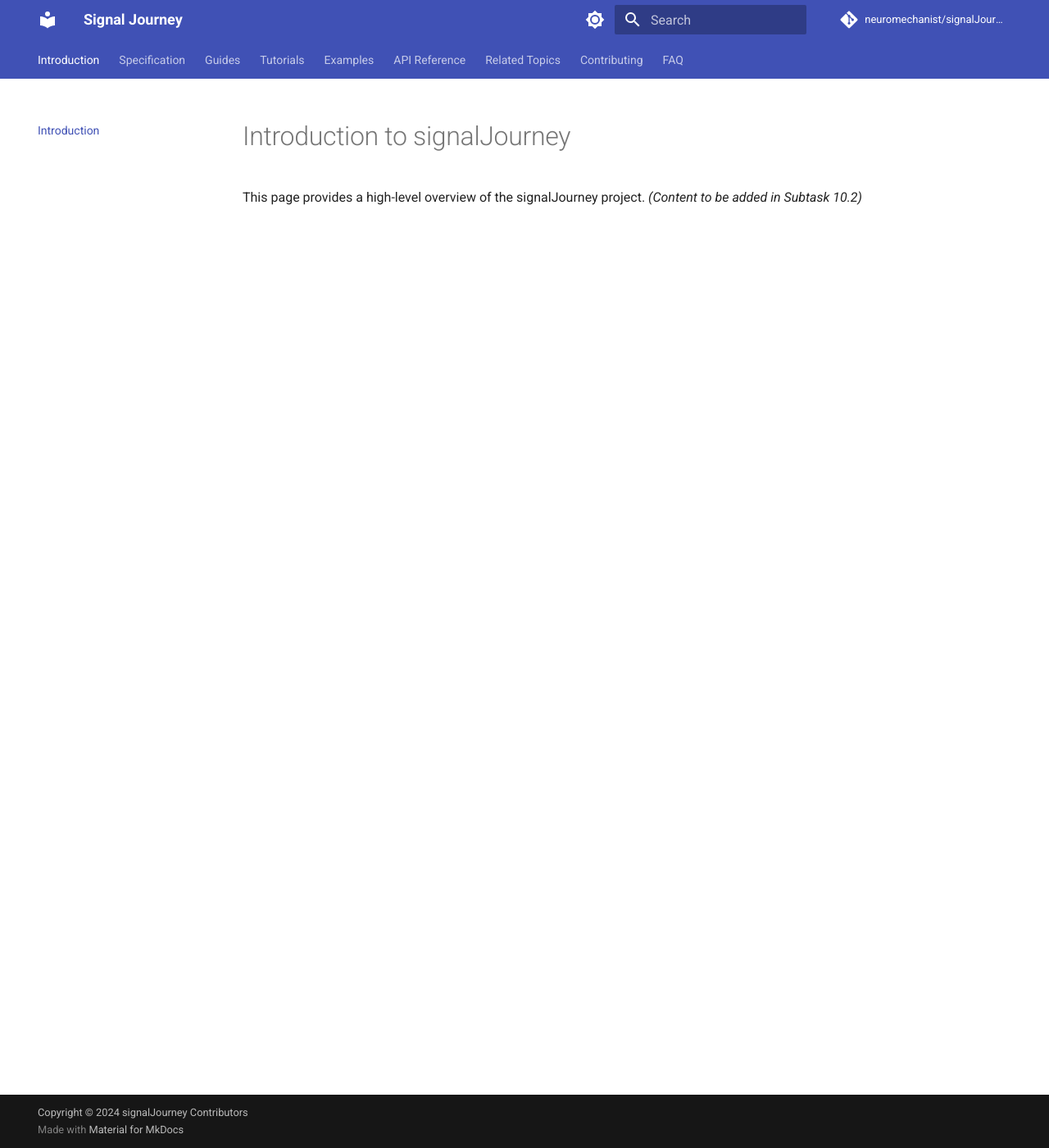
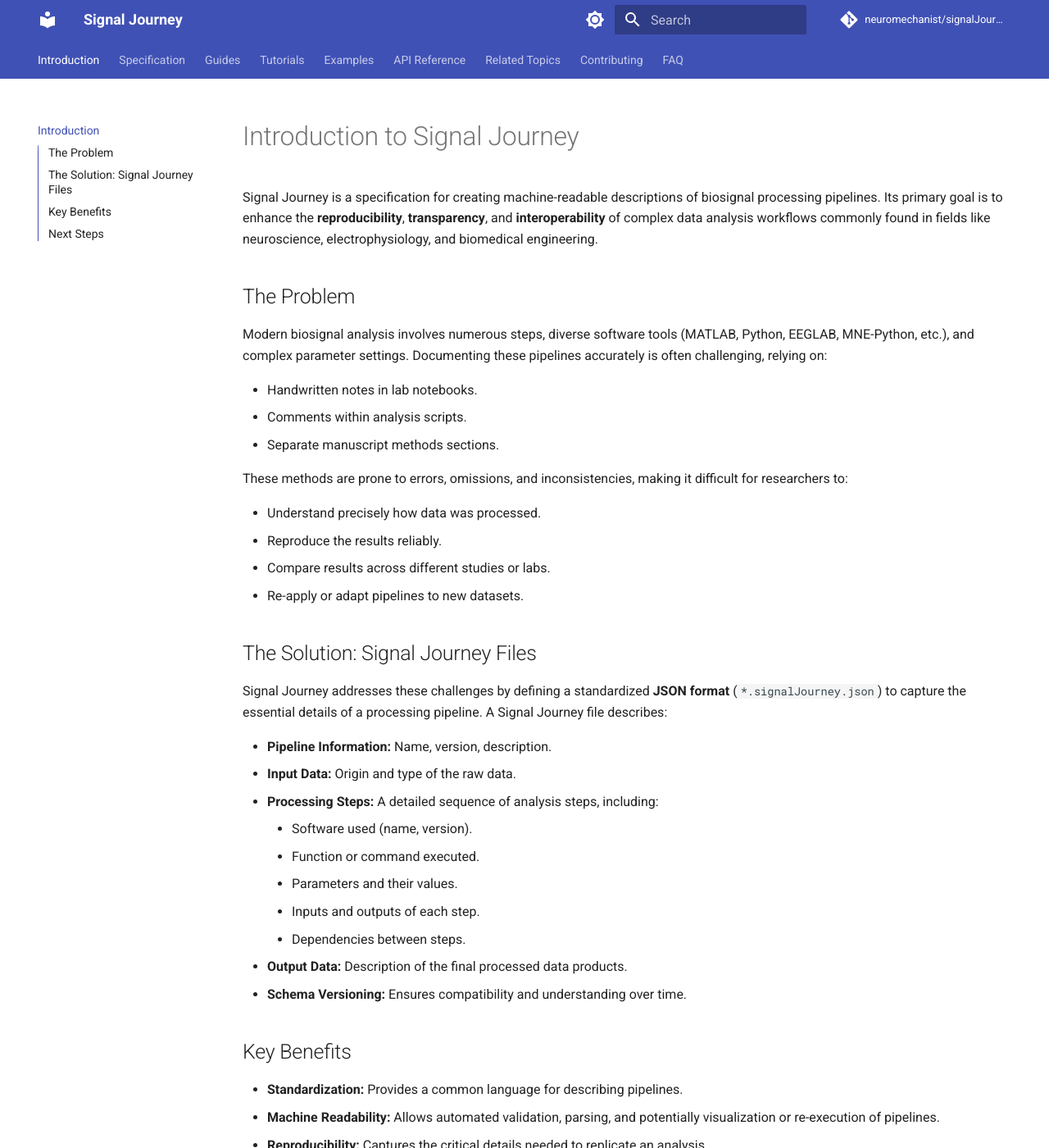
Before and after one commit to signalJourney/signalJourney, an MkDocs documentation site: the page built from docs/introduction.md, in a window 1280 px wide and 1400 px high. Shown: the whole window at 82% size. Built offline with MkDocs 1.6.1 and Material for MkDocs 9.7.7, drawn with Linux system fonts in a browser that asks for light colours; comment, search, counter and statistics services are not loaded; some of the changed text lies outside the part shown.

Commit message:
update the docuemnets for clarity

```diff
--- a/docs/introduction.md
+++ b/docs/introduction.md
@@ -1,4 +1,48 @@
-# Introduction to signalJourney
+# Introduction to Signal Journey
 
-This page provides a high-level overview of the signalJourney project.
-*(Content to be added in Subtask 10.2)*
+Signal Journey is a specification for creating machine-readable descriptions of biosignal processing pipelines. Its primary goal is to enhance the **reproducibility**, **transparency**, and **interoperability** of complex data analysis workflows commonly found in fields like neuroscience, electrophysiology, and biomedical engineering.
+
+## The Problem
+
+Modern biosignal analysis involves numerous steps, diverse software tools (MATLAB, Python, EEGLAB, MNE-Python, etc.), and complex parameter settings. Documenting these pipelines accurately is often challenging, relying on:
+
+*   Handwritten notes in lab notebooks.
+*   Comments within analysis scripts.
+*   Separate manuscript methods sections.
+
+These methods are prone to errors, omissions, and inconsistencies, making it difficult for researchers to:
+
+*   Understand precisely how data was processed.
+*   Reproduce the results reliably.
+*   Compare results across different studies or labs.
+*   Re-apply or adapt pipelines to new datasets.
+
+## The Solution: Signal Journey Files
+
+Signal Journey addresses these challenges by defining a standardized **JSON format** (`*.signalJourney.json`) to capture the essential details of a processing pipeline. A Signal Journey file describes:
+
+*   **Pipeline Information:** Name, version, description.
+*   **Input Data:** Origin and type of the raw data.
+*   **Processing Steps:** A detailed sequence of analysis steps, including:
+    *   Software used (name, version).
+    *   Function or command executed.
+    *   Parameters and their values.
+    *   Inputs and outputs of each step.
+    *   Dependencies between steps.
+*   **Output Data:** Description of the final processed data products.
+*   **Schema Versioning:** Ensures compatibility and understanding over time.
+
+## Key Benefits
+
+*   **Standardization:** Provides a common language for describing pipelines.
+*   **Machine Readability:** Allows automated validation, parsing, and potentially visualization or re-execution of pipelines.
+*   **Reproducibility:** Captures the critical details needed to replicate an analysis.
+*   **Transparency:** Makes the entire workflow explicit and understandable.
+*   **Interoperability:** Facilitates sharing and comparison of methods across different tools and platforms.
+
+## Next Steps
+
+*   Dive into the detailed **[Specification](./specification/index.md)**.
+*   Follow the **[Tutorials](./tutorials/index.md)** to create or validate your first Signal Journey file.
+*   Explore the **[Examples](./examples/index.md)** of common pipelines.
+*   Learn how to use the **[Validation Tools](./guides/index.md)**.
```
Also changed, not shown: docs/bids.md (+0 -2 lines), docs/examples/index.md (+1 -1 lines), docs/guides/index.md (+1 -1 lines), docs/index.md (deleted, +0 -19 lines), docs/specification/index.md (+1 -1 lines), docs/tutorials/index.md (+1 -1 lines).
